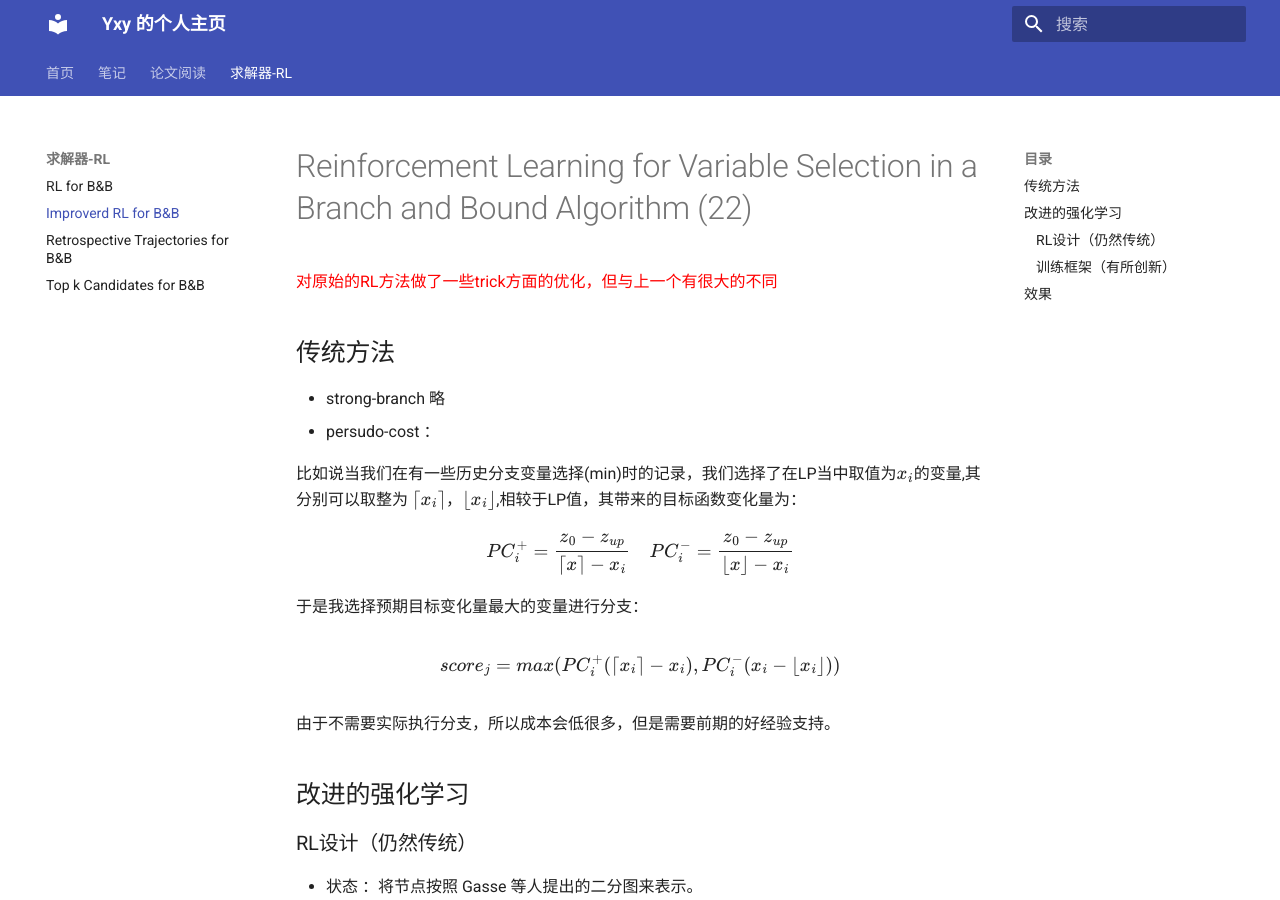
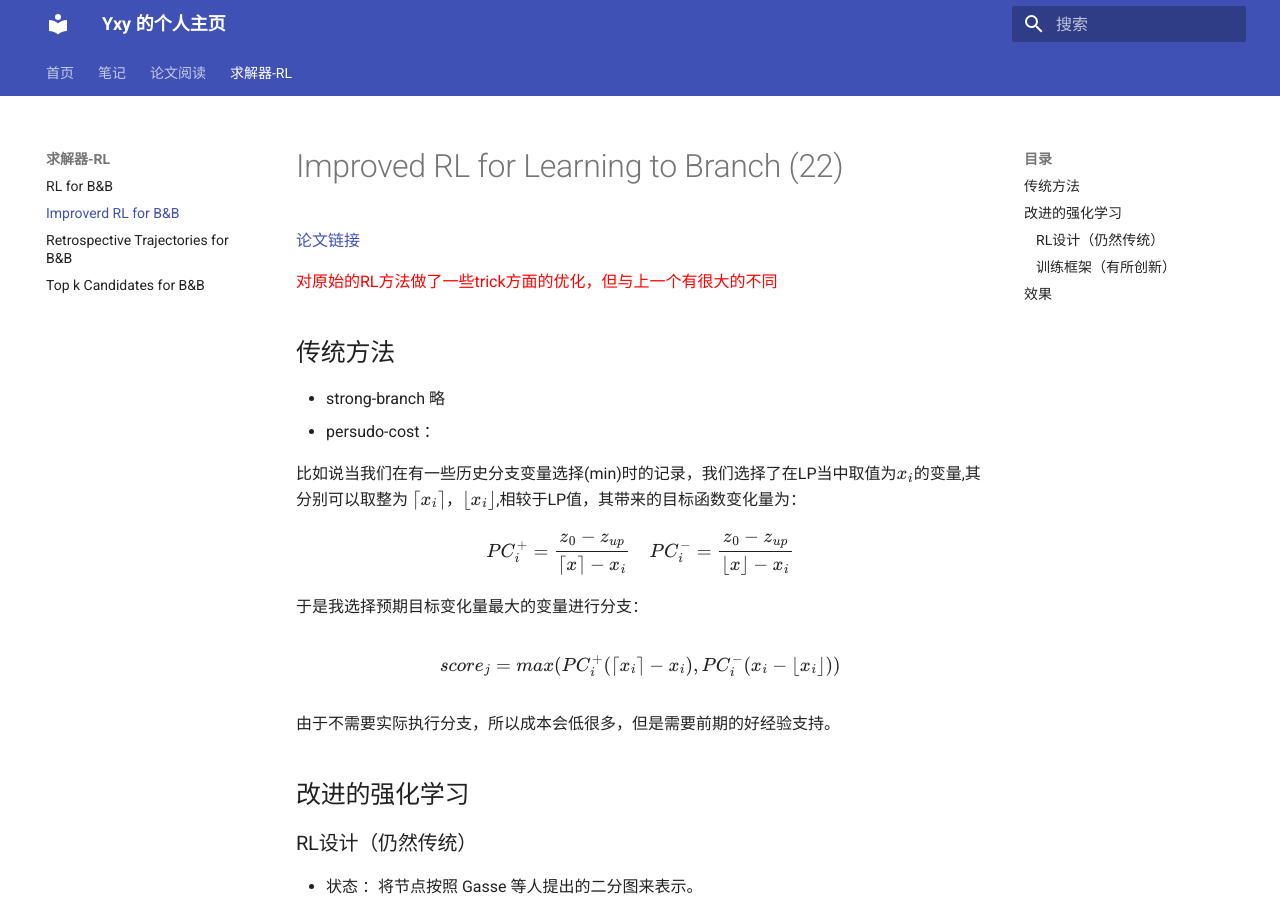
Before and after one commit to snowcovered/snowcovered.github.io, an MkDocs documentation site: the page built from docs/notes/RL2.md, in a window 1280 px wide and 900 px high. Built offline with MkDocs 1.6.1 and Material for MkDocs 9.7.7, drawn with Linux system fonts in a browser that asks for light colours.

Commit message:
12312312321

```diff
--- a/docs/notes/RL2.md
+++ b/docs/notes/RL2.md
@@ -1,4 +1,6 @@
-# Reinforcement Learning for Variable Selection in a Branch and Bound Algorithm (22)
+#  Improved RL for Learning to Branch (22)
+
+[论文链接](https://arxiv.org/pdf/2201.06213)
 
 <span style="color:red"> 对原始的RL方法做了一些trick方面的优化，但与上一个有很大的不同     </span>
 
```
Also changed, not shown: docs/notes/RL1.md (+8 -1 lines), docs/notes/RL3.md (+2 -0 lines), docs/notes/RL4.md (+2 -0 lines).
